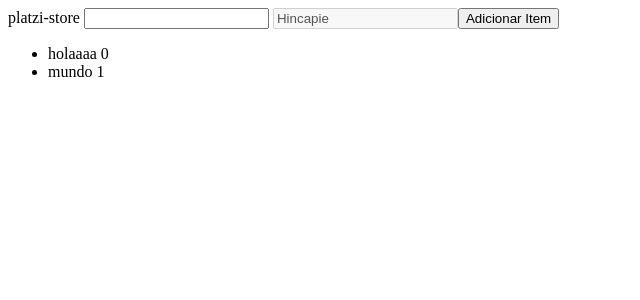
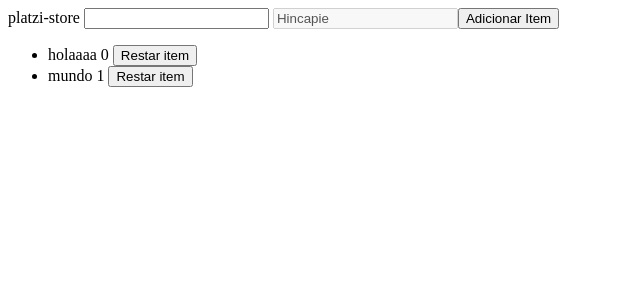
Before and after one commit to PedroHincapie/platzi-store, an Angular app: page / in a window 1280 px wide. Shown: the top 300 px of the page, without its empty margins (0-640 px from the left). Built offline with nearby package versions, Linux system fonts and the light colour scheme.

Commit message:
Restar item

```diff
--- a/src/app/app.component.html
+++ b/src/app/app.component.html
@@ -13,5 +13,6 @@
 <ul>
   <li *ngFor="let item of items; index as p" >
     {{item}} {{p}}
+    <button (click)="restarItem(p)" >Restar item</button>
   </li>
 </ul>
--- a/src/app/app.component.ts
+++ b/src/app/app.component.ts
@@ -14,4 +14,8 @@ export class AppComponent {
   addItem() {
     this.items.push('nuevo elemenyto');
   }
+
+  restarItem(index: number) {
+    this.items.splice(index, 1);
+  }
 }
```
